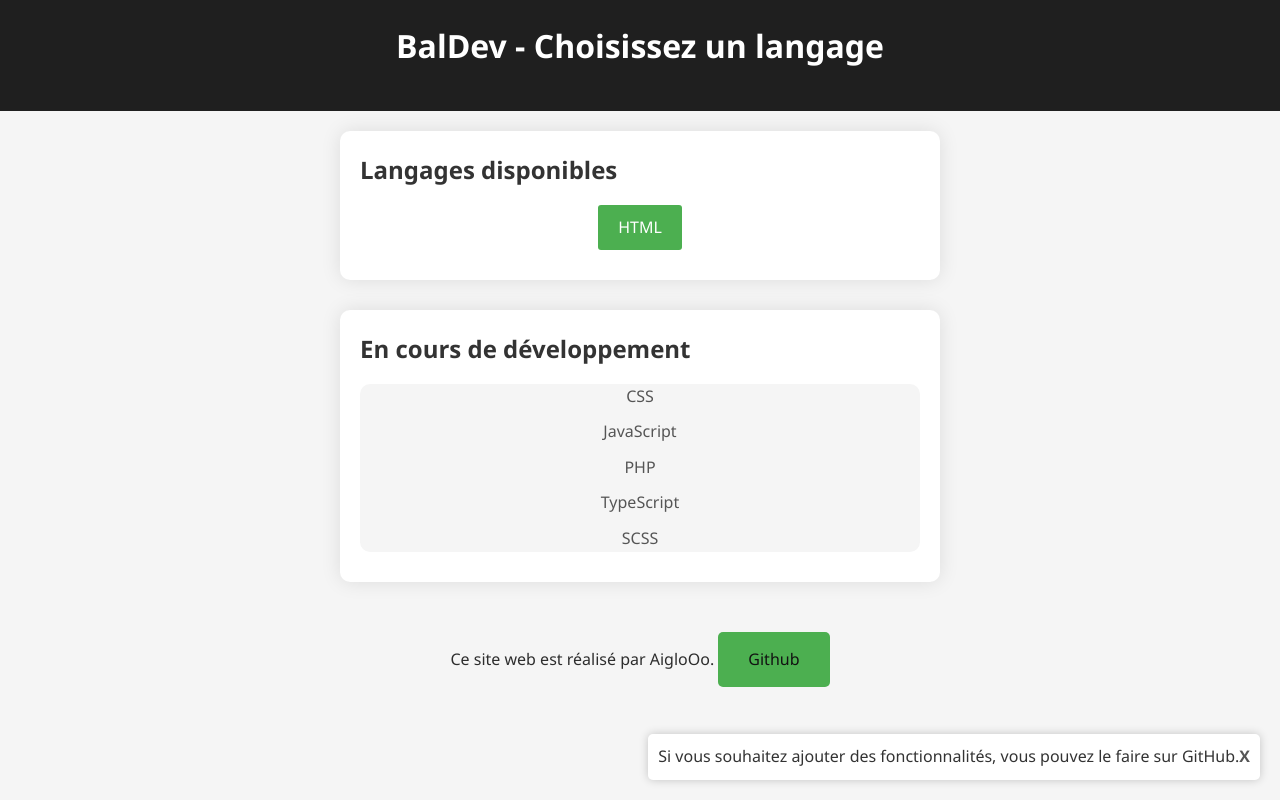
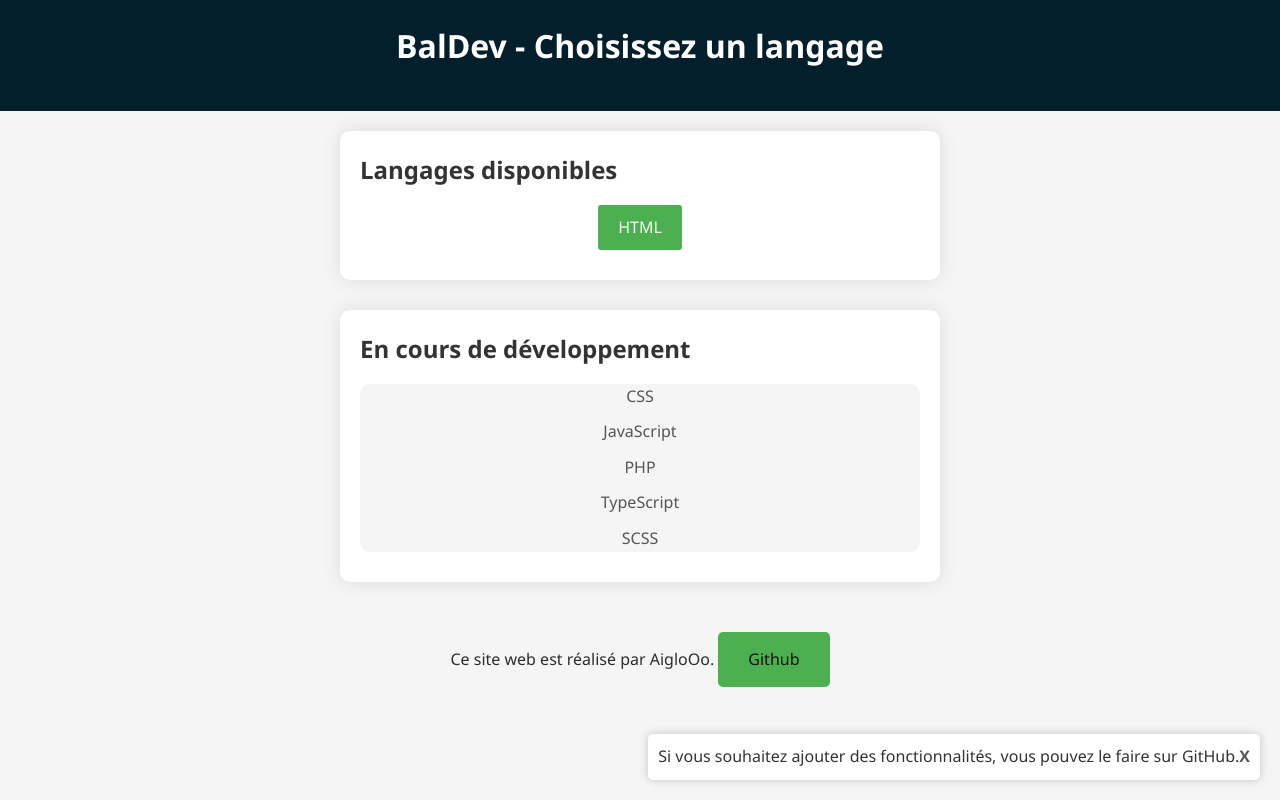
Before and after one commit to AigloOo/BalDev, a website: page index.html in a window 1280 px wide. Drawn offline with Linux system fonts and the light colour scheme.

Commit message:
Update index.html

```diff
--- a/index.html
+++ b/index.html
@@ -20,7 +20,7 @@
     }
 
     header {
-      background-color: #1f1f1f;
+      background-color: rgb(3, 31, 44);
       color: #fff;
       padding: 20px;
       text-align: center;
```
